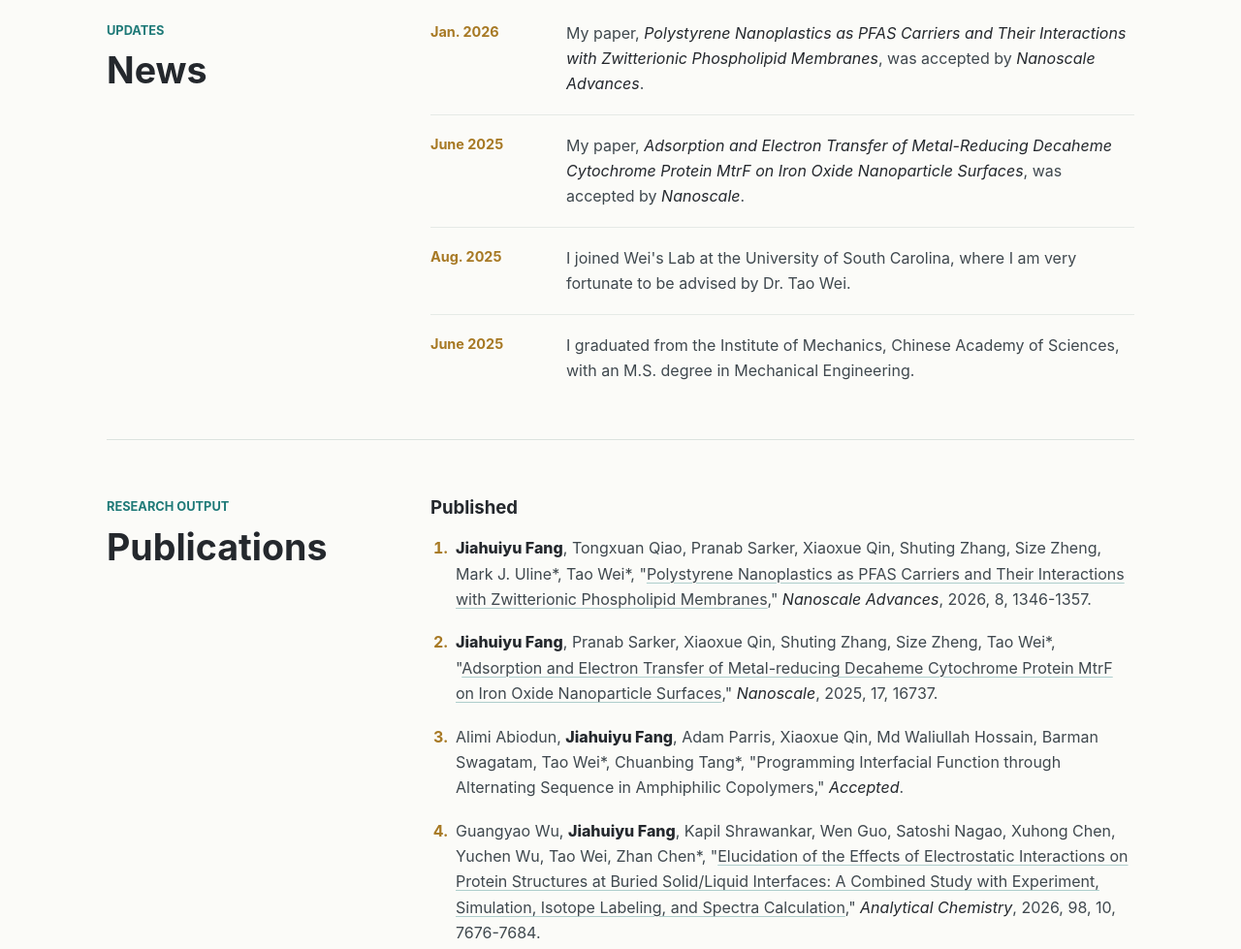
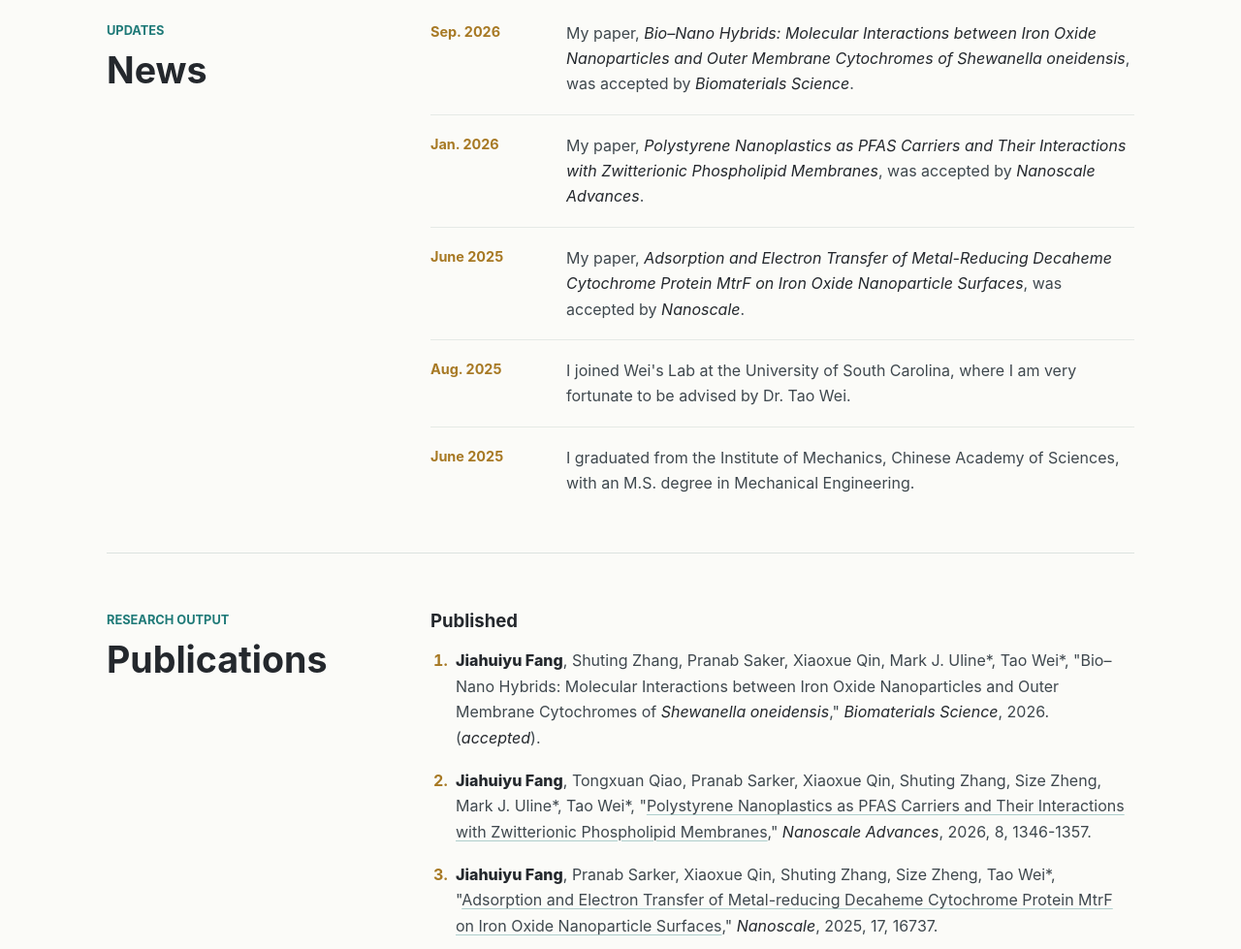
Before and after one commit to 1WaterMiu/mywebsite, a plain HTML site: page index.html in a window 1280 px wide. Shown: the part 1240-2219 px from the top of the page at 97% size. Drawn offline with Linux system fonts and the light colour scheme.

Commit message:
Update Bio-Nano paper status

```diff
--- a/index.html
+++ b/index.html
@@ -116,6 +116,15 @@
         </div>
         <div class="section__body news-list">
           <article class="news-item">
+            <time datetime="2026-09">Sep. 2026</time>
+            <p>
+              My paper, <em>Bio&ndash;Nano Hybrids: Molecular Interactions between
+              Iron Oxide Nanoparticles and Outer Membrane Cytochromes of
+              Shewanella oneidensis</em>, was accepted by
+              <em>Biomaterials Science</em>.
+            </p>
+          </article>
+          <article class="news-item">
             <time datetime="2026-01">Jan. 2026</time>
             <p>
               My paper, <em>Polystyrene Nanoplastics as PFAS Carriers and Their
@@ -157,6 +166,15 @@
           <section class="publication-group" aria-labelledby="published-title">
             <h3 id="published-title">Published</h3>
             <ol class="publication-list">
+              <li class="publication-item">
+                <p class="pub-citation">
+                  <strong>Jiahuiyu Fang</strong>, Shuting Zhang, Pranab Saker,
+                  Xiaoxue Qin, Mark J. Uline*, Tao Wei*, "Bio&ndash;Nano Hybrids:
+                  Molecular Interactions between Iron Oxide Nanoparticles and
+                  Outer Membrane Cytochromes of <em>Shewanella oneidensis</em>,"
+                  <em>Biomaterials Science</em>, 2026. (<em>accepted</em>).
+                </p>
+              </li>
               <li class="publication-item">
                 <p class="pub-citation">
                   <strong>Jiahuiyu Fang</strong>, Tongxuan Qiao, Pranab Sarker,
@@ -262,15 +280,6 @@
             <ol class="publication-list">
               <li class="publication-item">
                 <p class="pub-citation">
-                  <strong>Jiahuiyu Fang</strong>, Shuting Zhang, Pranab Saker,
-                  Xiaoxue Qin, Mark J. Uline*, Tao Wei*, "Bio&ndash;Nano Hybrids:
-                  Molecular Interactions between Iron Oxide Nanoparticles and
-                  Outer Membrane Cytochromes of <em>Shewanella oneidensis</em>,"
-                  <em>Under review</em>.
-                </p>
-              </li>
-              <li class="publication-item">
-                <p class="pub-citation">
                   Charles Laber, Size Zheng, Ashley Kimble, Anthony Bednar,
                   <strong>Jiahuiyu Fang</strong>, Tao Wei, Gary Baker*,
                   "Hydrophobic Deep Eutectic Solvents for the Efficient Removal of
```
